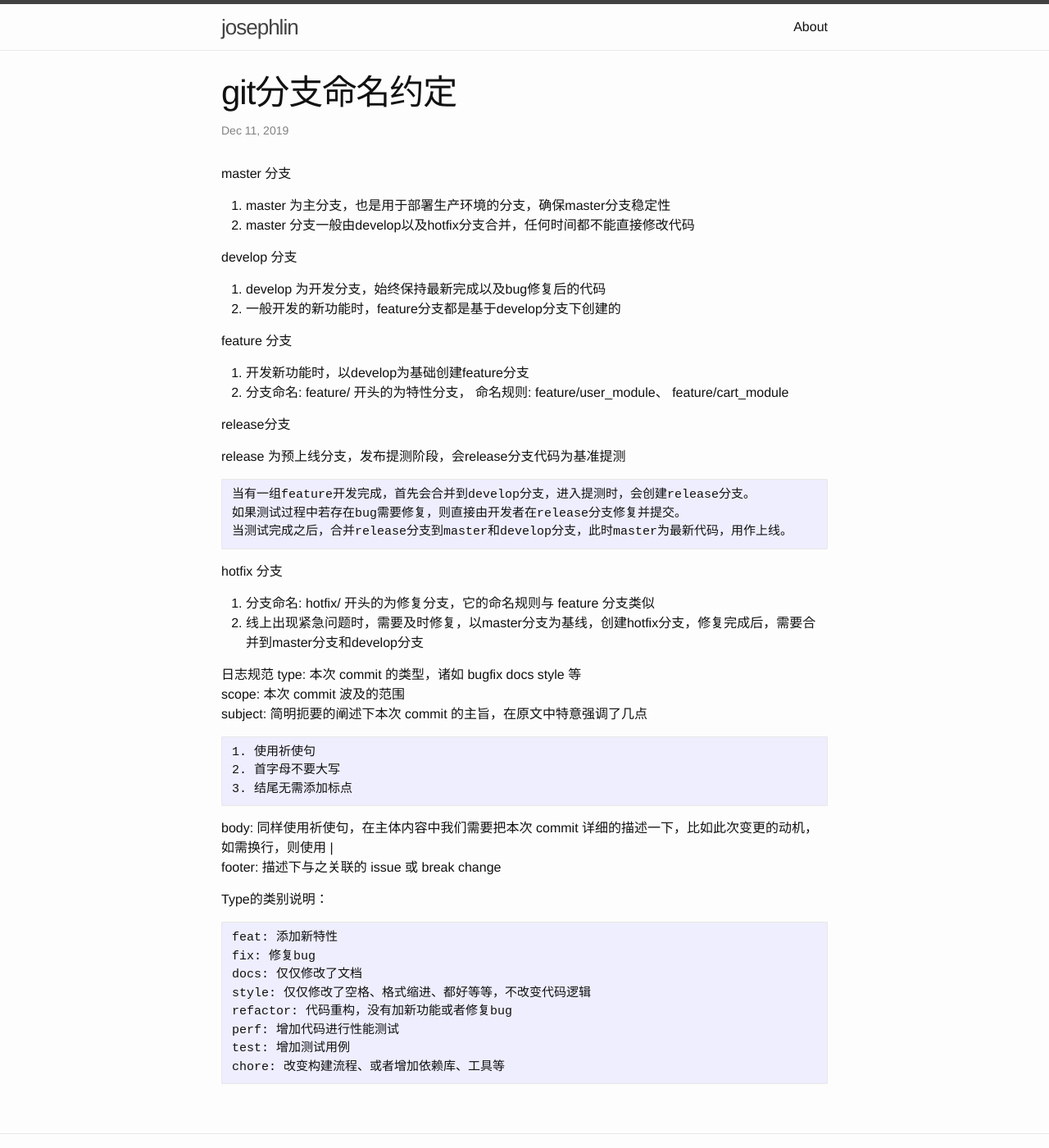
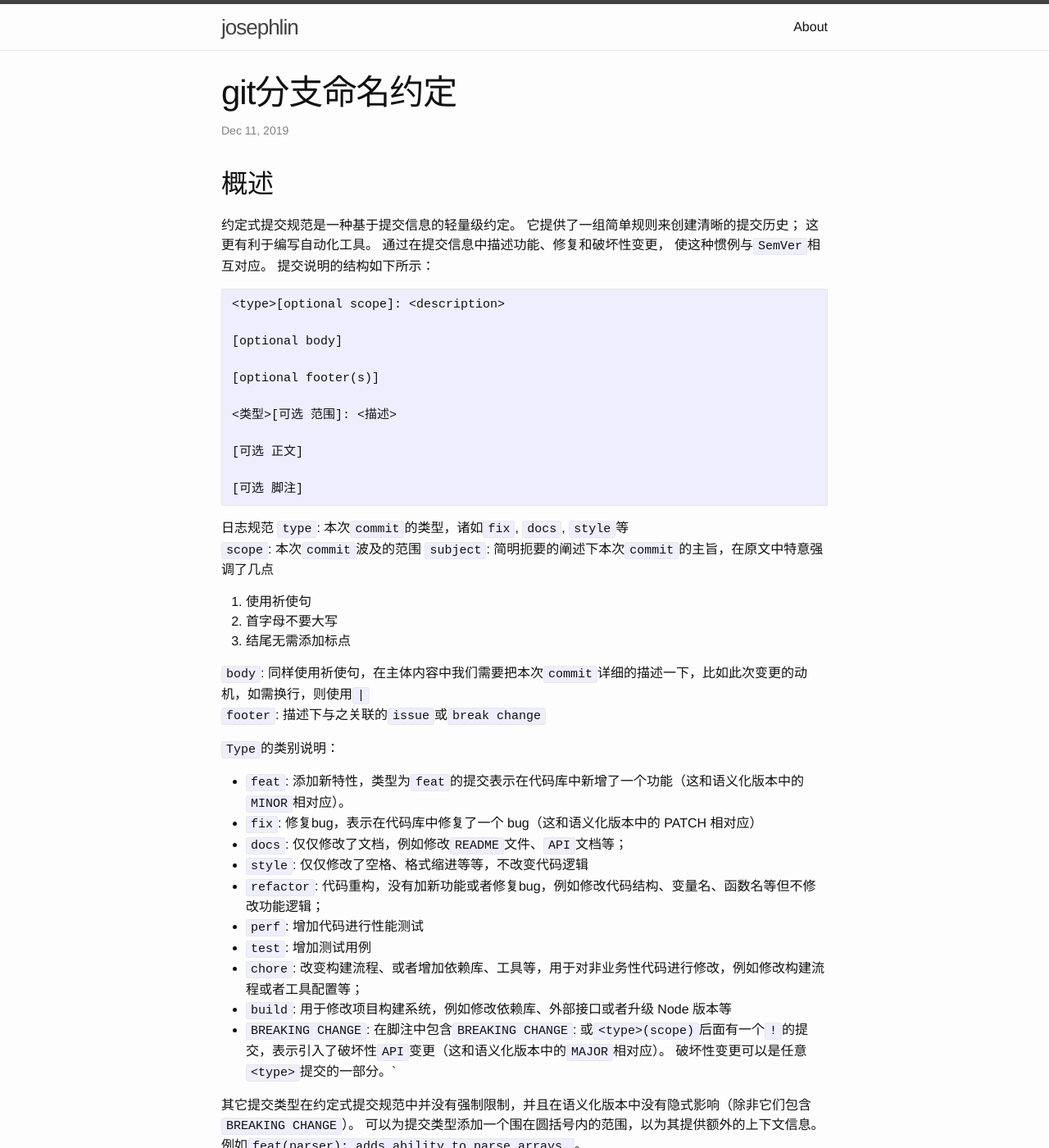
Before and after one commit to josephstalin117/josephstalin117.github.io, a Jekyll site: the page built from _posts/2019-12-11-git-styleguide.markdown, in a window 1280 px wide and 1400 px high. Shown: the whole window at 82% size. Built offline with Jekyll 4.4.1, drawn with Linux system fonts in a browser that asks for light colours; some of the changed text lies outside the part shown.

Commit message:
update git style

````diff
--- a/_posts/2019-12-11-git-styleguide.markdown
+++ b/_posts/2019-12-11-git-styleguide.markdown
@@ -5,55 +5,120 @@ date:   2019-12-11 20:35:35 +0800
 categories: command
 ---
 
-master 分支
-
-1. master 为主分支，也是用于部署生产环境的分支，确保master分支稳定性
-2. master 分支一般由develop以及hotfix分支合并，任何时间都不能直接修改代码
-
-develop 分支
-
-1. develop 为开发分支，始终保持最新完成以及bug修复后的代码
-2. 一般开发的新功能时，feature分支都是基于develop分支下创建的
-
-feature 分支
-
-1. 开发新功能时，以develop为基础创建feature分支
-2. 分支命名: feature/ 开头的为特性分支， 命名规则: feature/user_module、 feature/cart_module
-
-release分支
-
-release 为预上线分支，发布提测阶段，会release分支代码为基准提测
+## 概述
+约定式提交规范是一种基于提交信息的轻量级约定。 它提供了一组简单规则来创建清晰的提交历史； 这更有利于编写自动化工具。 通过在提交信息中描述功能、修复和破坏性变更， 使这种惯例与`SemVer`相互对应。
+提交说明的结构如下所示：
 
 ```
-当有一组feature开发完成，首先会合并到develop分支，进入提测时，会创建release分支。
-如果测试过程中若存在bug需要修复，则直接由开发者在release分支修复并提交。
-当测试完成之后，合并release分支到master和develop分支，此时master为最新代码，用作上线。
+<type>[optional scope]: <description>
+
+[optional body]
+
+[optional footer(s)]
+
+<类型>[可选 范围]: <描述>
+
+[可选 正文]
+
+[可选 脚注]
 ```
 
-hotfix 分支
-1. 分支命名: hotfix/ 开头的为修复分支，它的命名规则与 feature 分支类似
-2. 线上出现紧急问题时，需要及时修复，以master分支为基线，创建hotfix分支，修复完成后，需要合并到master分支和develop分支
+日志规范
+`type`: 本次`commit`的类型，诸如`fix`, `docs`, `style`等
+`scope`: 本次`commit`波及的范围
+`subject`: 简明扼要的阐述下本次`commit`的主旨，在原文中特意强调了几点
 
-日志规范
-type: 本次 commit 的类型，诸如 bugfix docs style 等
-scope: 本次 commit 波及的范围
-subject: 简明扼要的阐述下本次 commit 的主旨，在原文中特意强调了几点
-```
 1. 使用祈使句
 2. 首字母不要大写
 3. 结尾无需添加标点
+
+
+`body`: 同样使用祈使句，在主体内容中我们需要把本次`commit`详细的描述一下，比如此次变更的动机，如需换行，则使用`|`
+`footer`: 描述下与之关联的`issue`或`break change`
+
+`Type`的类别说明：
+
+- `feat`: 添加新特性，类型为`feat`的提交表示在代码库中新增了一个功能（这和语义化版本中的`MINOR`相对应）。
+- `fix`: 修复bug，表示在代码库中修复了一个 bug（这和语义化版本中的 PATCH 相对应）
+- `docs`: 仅仅修改了文档，例如修改`README`文件、`API`文档等；
+- `style`: 仅仅修改了空格、格式缩进等等，不改变代码逻辑
+- `refactor`: 代码重构，没有加新功能或者修复bug，例如修改代码结构、变量名、函数名等但不修改功能逻辑；
+- `perf`: 增加代码进行性能测试
+- `test`: 增加测试用例
+- `chore`: 改变构建流程、或者增加依赖库、工具等，用于对非业务性代码进行修改，例如修改构建流程或者工具配置等；
+- `build`: 用于修改项目构建系统，例如修改依赖库、外部接口或者升级 Node 版本等
+- `BREAKING CHANGE`: 在脚注中包含`BREAKING CHANGE`: 或`<type>(scope)`后面有一个`!`的提交，表示引入了破坏性`API`变更（这和语义化版本中的`MAJOR`相对应）。 破坏性变更可以是任意`<type>`提交的一部分。`
+
+其它提交类型在约定式提交规范中并没有强制限制，并且在语义化版本中没有隐式影响（除非它们包含`BREAKING CHANGE`）。 可以为提交类型添加一个围在圆括号内的范围，以为其提供额外的上下文信息。例如`feat(parser): adds ability to parse arrays.`。
+
+## 一些例子
+
+包含了描述并且脚注中有破坏性变更的提交说明
 ```
-body: 同样使用祈使句，在主体内容中我们需要把本次 commit 详细的描述一下，比如此次变更的动机，如需换行，则使用 |
-footer: 描述下与之关联的 issue 或 break change
+feat: allow provided config object to extend other configs
 
-Type的类别说明：
+BREAKING CHANGE: `extends` key in config file is now used for extending other config files
 ```
-feat: 添加新特性
-fix: 修复bug
-docs: 仅仅修改了文档
-style: 仅仅修改了空格、格式缩进、都好等等，不改变代码逻辑
-refactor: 代码重构，没有加新功能或者修复bug
-perf: 增加代码进行性能测试
-test: 增加测试用例
-chore: 改变构建流程、或者增加依赖库、工具等
+
+包含了`!`字符以提醒注意破坏性变更的提交说明
 ```
+feat!: send an email to the customer when a product is shipped
+```
+
+包含了范围和破坏性变更`!`的提交说明
+```
+feat(api)!: send an email to the customer when a product is shipped
+```
+
+包含了`!`和`BREAKING CHANGE`脚注的提交说明
+```
+chore!: drop support for Node 6
+
+BREAKING CHANGE: use JavaScript features not available in Node 6.
+```
+
+不包含正文的提交说明
+```
+docs: correct spelling of CHANGELOG
+```
+
+包含多行正文和多行脚注的提交说明
+```
+fix: prevent racing of requests
+
+Introduce a request id and a reference to latest request. Dismiss
+incoming responses other than from latest request.
+
+Remove timeouts which were used to mitigate the racing issue but are
+obsolete now.
+
+Reviewed-by: Z
+Refs: #123
+```
+
+
+## 分支命名
+
+`master`分支
+
+1. `master`为主分支，也是用于部署生产环境的分支，确保`master`分支稳定性
+2. `master`分支一般由`develop`以及`hotfix`分支合并，任何时间都不能直接修改代码
+
+`develop`分支
+
+1. `develop`为开发分支，始终保持最新完成以及`bug`修复后的代码
+2. 一般开发的新功能时，`feature`分支都是基于`develop`分支下创建的
+
+`feature`分支
+
+1. 开发新功能时，以`develop`为基础创建`feature`分支
+2. 分支命名: `feature/`开头的为特性分支， 命名规则: `feature/user_module`、 `feature/cart_module`
+
+`release`分支
+
+`release`为预上线分支，发布提测阶段，会`release`分支代码为基准提测。当有一组`feature`开发完成，首先会合并到`develop`分支，进入提测时，会创建`release`分支。如果测试过程中若存在`bug`需要修复，则直接由开发者在`release`分支修复并提交。当测试完成之后，合并`release`分支到`master`和`develop`分支，此时`master`为最新代码，用作上线。
+
+
+`hotfix`分支
+1. 分支命名: `hotfix/`开头的为修复分支，它的命名规则与`feature`分支类似
+2. 线上出现紧急问题时，需要及时修复，以`master`分支为基线，创建`hotfix`分支，修复完成后，需要合并到`master`分支和`develop`分支
````
